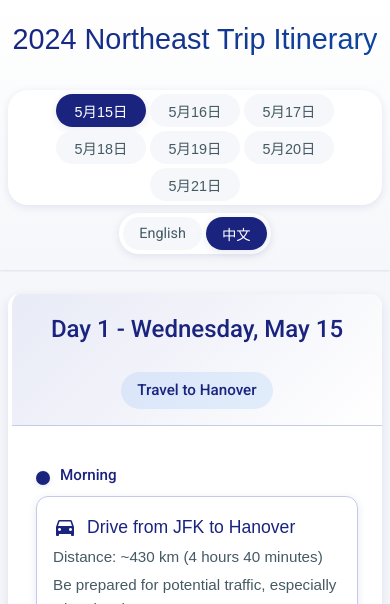
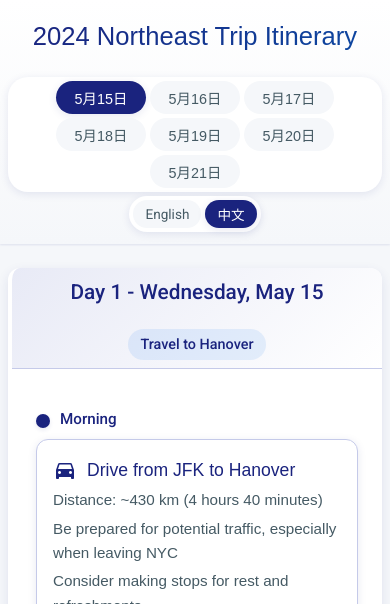
Before and after one commit to leiyiao/us2025, a website: page index.html in a window 390 px wide. Shown: the top 604 px of the page. Drawn offline with Linux system fonts and the light colour scheme; a web font is replaced by a local one.

Commit message:
Make header more compact on mobile devices

```diff
--- a/styles.css
+++ b/styles.css
@@ -502,22 +502,44 @@ main.container {
   }
 
   h1 {
-    font-size: 1.8rem;
+    font-size: 1.6rem;
+    margin-bottom: 0;
   }
 
   h2 {
-    font-size: 1.5rem;
+    font-size: 1.3rem;
+  }
+
+  header {
+    padding: var(--spacing-sm) 0;
+    margin-bottom: var(--spacing-md);
+  }
+
+  header .container {
+    gap: var(--spacing-xs);
+  }
+
+  .language-switcher {
+    margin-bottom: var(--spacing-xs);
+    padding: 4px;
+  }
+
+  .lang-btn {
+    padding: 4px 12px;
+    font-size: 0.85rem;
   }
 
   .day-header {
     flex-direction: column;
-    gap: var(--spacing-sm);
+    gap: var(--spacing-xs);
     text-align: center;
-    padding: var(--spacing-md);
+    padding: var(--spacing-sm);
   }
 
   .day-date {
     align-self: center;
+    padding: 4px 12px;
+    font-size: 0.9rem;
   }
 
   .event {
```
